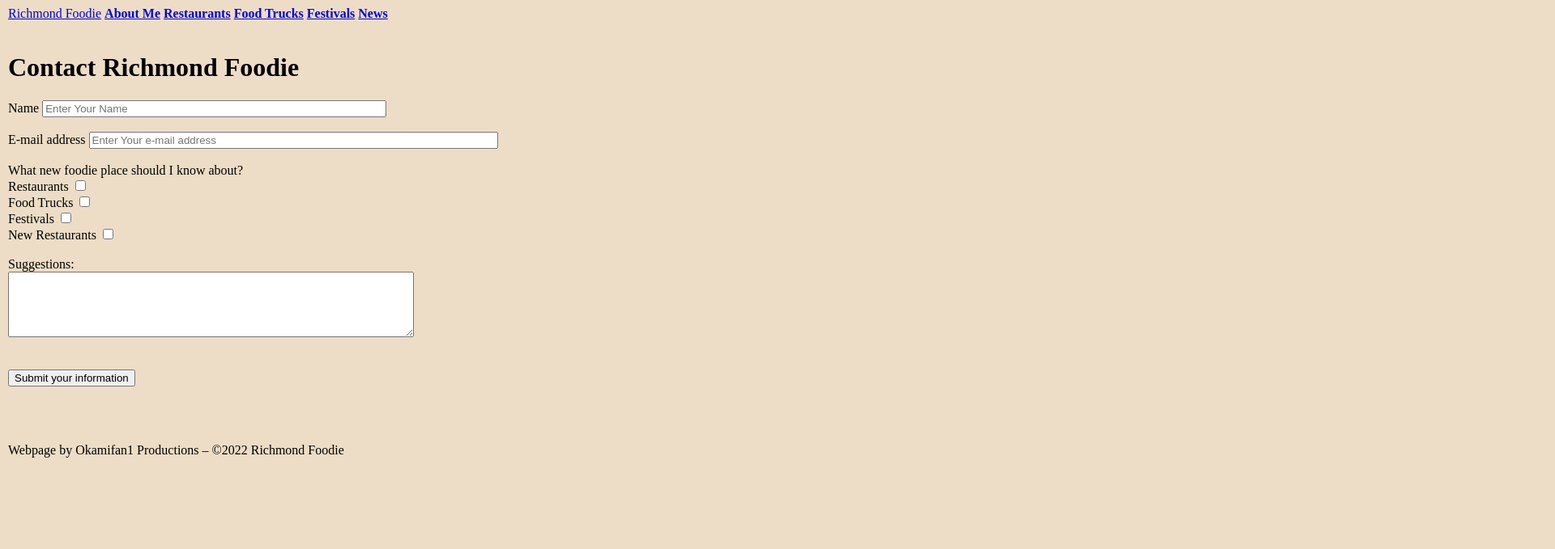
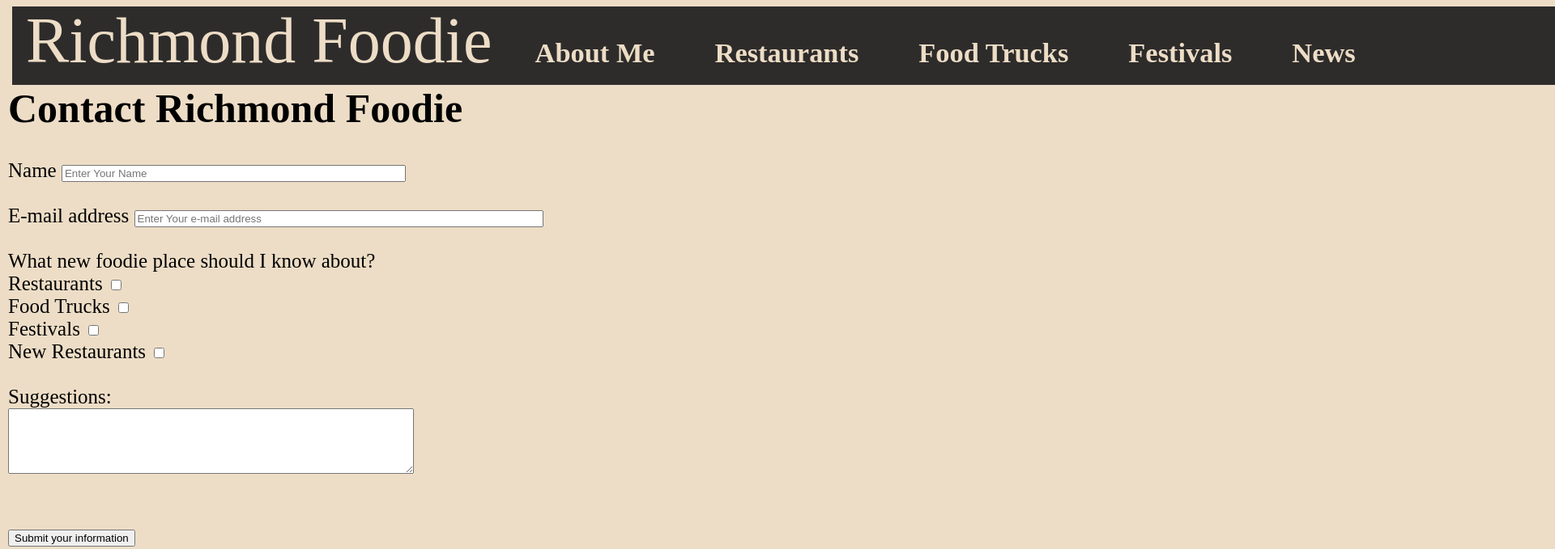
Before and after one commit to MichaelTaylor1992/richmond-foodie, a plain HTML site: page aboutme/contactme/contactme.html in a window 1280 px wide. Shown: the top 679 px of the page at 81% size, 1920 px wide, since content can reach past the window. Drawn offline with Linux system fonts and the light colour scheme; a web font is replaced by a local one.

Commit message:
Add files via upload

```diff
--- a/css/contactform.css
+++ b/css/contactform.css
@@ -2,4 +2,78 @@ body {
     background-color: #edddc6;
 	font-family: "Myriad Pro", serif;
 	margin-left:10px;
+
 }
+main {
+	font-size:25px;
+}
+
+header {
+    float: left;
+	width: 2008px;
+	height: 85px;
+	margin-left:5px;
+	padding: 6px;
+	/*font-family: "bd-brick", "myriad-pro", serif; */
+	font-size: 500%;
+	background-color: #2e2c2b;
+	line-height: 90%;
+	overflow: hidden;
+	text-decoration: none;
+}
+
+.active {
+	font-family: "bd-brick", serif;
+	text-decoration: none; /* remove underline */
+	color: #edddc6; /* change font color */
+	padding: 50px 6px;
+	margin-left: 5px;
+}
+
+.active:hover{
+	background-color:#edddc6;
+	color: #3d3d3d;
+	text-decoration:none;
+}
+
+.nav-style{
+	width: 1400px;
+	font-family: "myriad-pro", serif;
+	padding: 50px 18px;
+	margin: 9px;
+	font-size: 43%;
+	color: #edddc6;
+	text-decoration: none;
+	background-color: #2e2c2b;
+
+}
+
+
+
+.nav-style:hover{
+	/*background-color:#3d3d3d;*/
+	background-color:#edddc6;
+	color: #3d3d3d;
+	text-decoration:none;
+}
+
+
+
+footer {
+
+    font-family: Arial, Helvetica, Geneva, Swiss, sans-serif;
+    font-size: 20px;
+	padding-bottom: 4px;
+	color: #edddc6;
+	background-color: #2e2c2b;
+	float:left;
+	width: 2020px;
+	height: 42px;
+	margin-left:5px;
+	margin-top: -10px;
+}
+
+footer p {
+	text-align: right;
+	width: 99%;
+}
```
